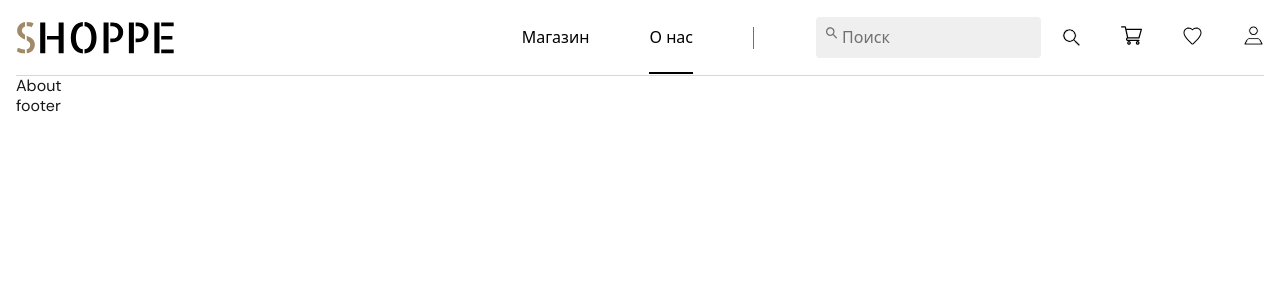
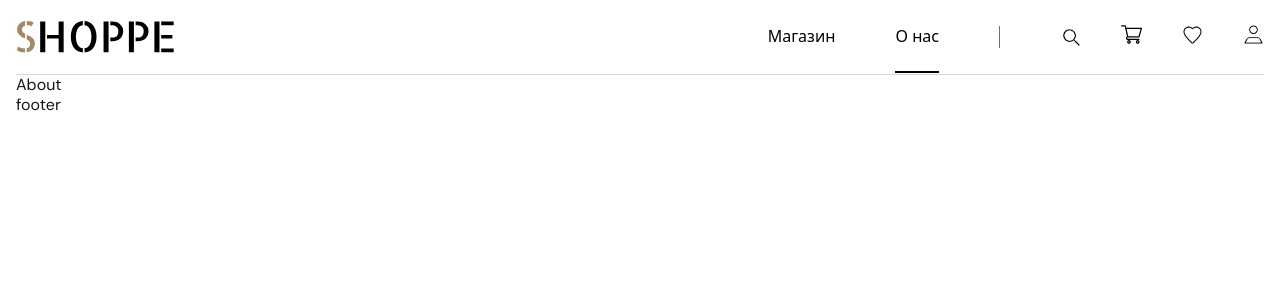
Before and after one commit to ministrov/shoppe-ecommerce-next, a Next.js app: page /about in a window 1280 px wide. Shown: the top 300 px of the page. Built offline with nearby package versions, Linux system fonts and the light colour scheme.

Commit message:
feature - Add showing a searching component on search icon click

```diff
--- a/components/header/Header.module.css
+++ b/components/header/Header.module.css
@@ -28,13 +28,13 @@
   margin-right: 40px;
 }
 
+.searchIcon {
+  cursor: pointer;
+}
+
 .userBlock {
   display: flex;
 }
-
-/* .searchInput {
-  display: none;
-} */
 
 .userList {
   display: flex;
--- a/components/header/Header.tsx
+++ b/components/header/Header.tsx
@@ -1,5 +1,6 @@
 'use client';
 
+import { useState } from 'react';
 import { motion } from 'framer-motion';
 import { usePathname } from 'next/navigation';
 import Image from 'next/image';
@@ -9,7 +10,10 @@ import { Searching } from '../searching/Searching';
 import styles from './Header.module.css';
 
 export const Header = () => {
+  const [open, setOpen] = useState<boolean>(false);
   const pathname = usePathname();
+
+  // console.log(open);
 
   const underlineVariants = {
     hidden: { width: 0 },
@@ -54,8 +58,8 @@ export const Header = () => {
 
         <div className={styles.userBlock}>
           <div className={styles.searchBox}>
-            <Searching />
-            <Image src={'/search.svg'} width={19} height={19} alt={'Icon search'} />
+            {open && <Searching />}
+            <Image className={styles.searchIcon} src={'/search.svg'} width={19} height={19} alt={'Icon search'} onClick={() => setOpen(current => !current)} />
           </div>
 
           <ul className={styles.userList}>
--- a/components/searching/Searching.module.css
+++ b/components/searching/Searching.module.css
@@ -1,5 +1,6 @@
 .search {
   display: flex;
+  align-items: center;
   gap: 5px;
   max-width: 288px;
   padding: 10px;
```
